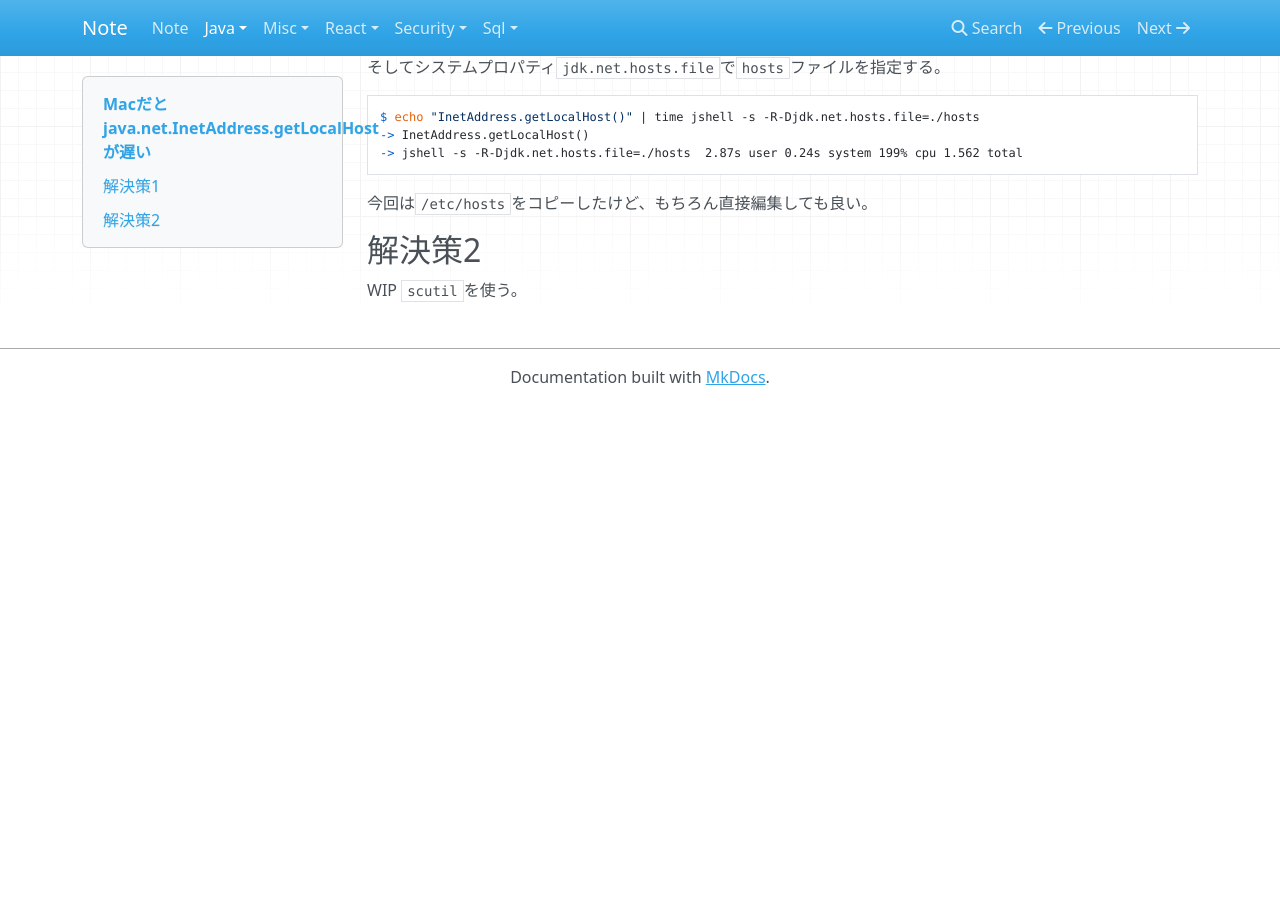
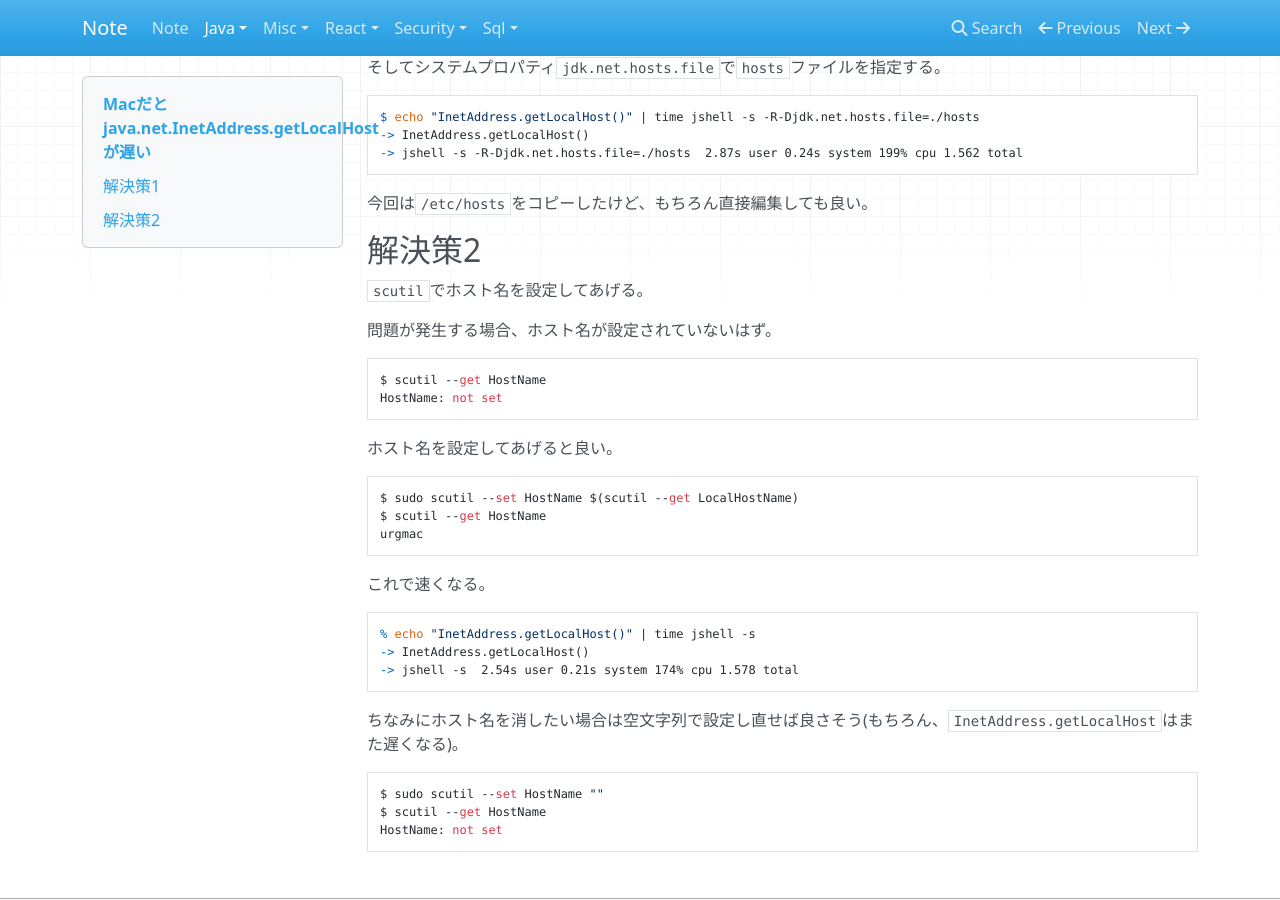
Before and after one commit to backpaper0/note, an MkDocs documentation site: the page built from docs/java/inetaddress_getlocalhost_is_slow_on_mac.md, in a window 1280 px wide and 900 px high, scrolled down 696 px. Built offline with MkDocs 1.6.1, drawn with Linux system fonts in a browser that asks for light colours; nearby versions of some CDN libraries; before the commit the page ends 1101 px from its top, so only the background shows below that.

Commit message:
scutilを使う方法を記載

````diff
--- a/docs/java/inetaddress_getlocalhost_is_slow_on_mac.md
+++ b/docs/java/inetaddress_getlocalhost_is_slow_on_mac.md
@@ -43,4 +43,35 @@ $ echo "InetAddress.getLocalHost()" | time jshell -s -R-Djdk.net.hosts.file=./ho
 
 ## 解決策2
 
-WIP `scutil`を使う。
+`scutil`でホスト名を設定してあげる。
+
+問題が発生する場合、ホスト名が設定されていないはず。
+
+```
+$ scutil --get HostName
+HostName: not set
+```
+
+ホスト名を設定してあげると良い。
+
+```
+$ sudo scutil --set HostName $(scutil --get LocalHostName)
+$ scutil --get HostName
+urgmac
+```
+
+これで速くなる。
+
+```
+% echo "InetAddress.getLocalHost()" | time jshell -s
+-> InetAddress.getLocalHost()
+-> jshell -s  2.54s user 0.21s system 174% cpu 1.578 total
+```
+
+ちなみにホスト名を消したい場合は空文字列で設定し直せば良さそう(もちろん、`InetAddress.getLocalHost`はまた遅くなる)。
+
+```
+$ sudo scutil --set HostName ""
+$ scutil --get HostName
+HostName: not set
+```
````
